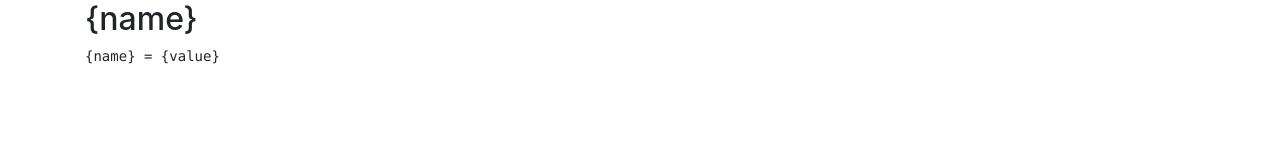
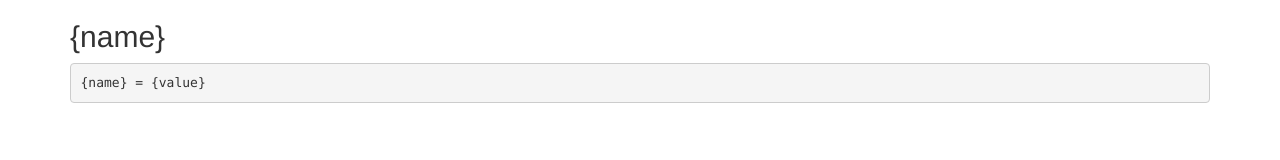
Before and after one commit to yoyonel/ModernGL, a plain HTML site: page Docs/ConstantTemplate.html in a window 1280 px wide. Drawn offline with nearby package versions, Linux system fonts and the light colour scheme; files that its build step writes are made by us from their sources.

Commit message:
better docs

```diff
--- a/Docs/ConstantTemplate.html
+++ b/Docs/ConstantTemplate.html
@@ -2,8 +2,8 @@
 <html>
 <head>
 	<title>{name}</title>
-	<link rel="stylesheet" type="text/css" href="../bootstrap.min.css">
-	<link rel="stylesheet" type="text/css" href="../bootstrap-theme.min.css">
+	<link rel="stylesheet" type="text/css" href="bootstrap.min.css">
+	<link rel="stylesheet" type="text/css" href="bootstrap-theme.min.css">
 </head>
 <body>
 
```
Also changed, not shown: Docs/FunctionTemplate.html (+2 -2 lines), 1 other file.
